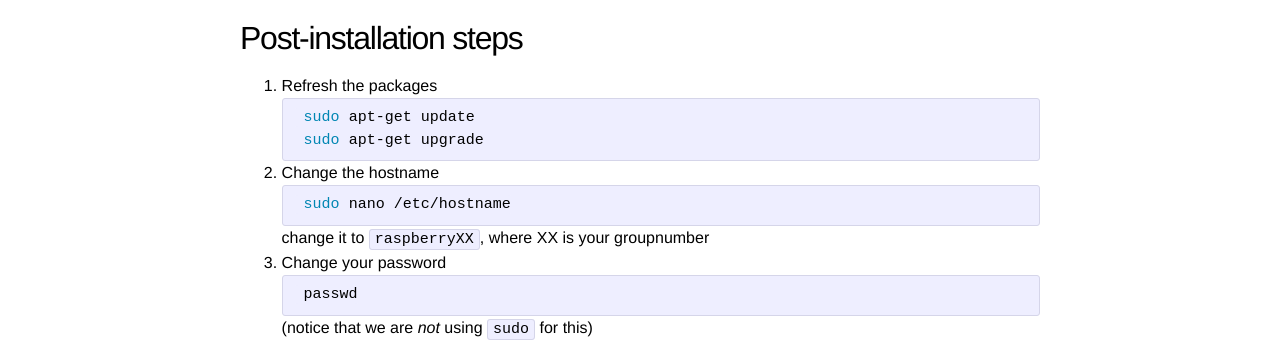
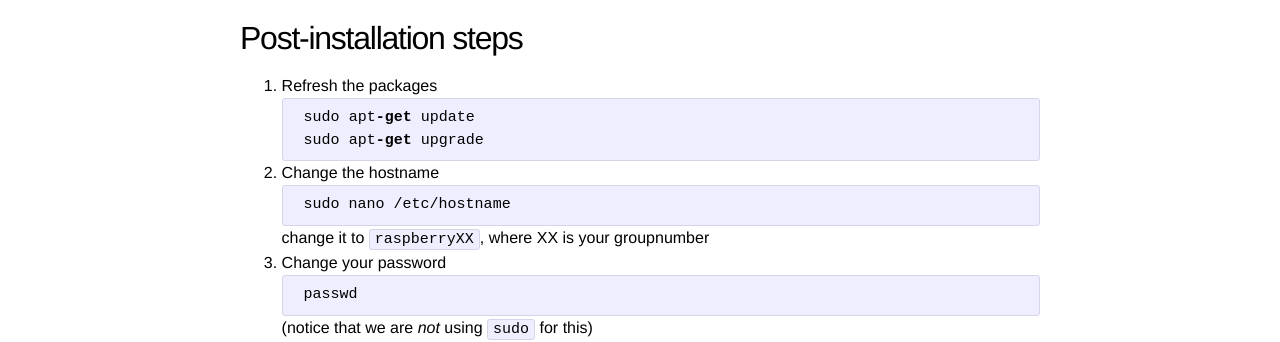
Before and after one commit to EAL-IT-Technology/RaspberryFun, a Jekyll site: the page built from raspberry/installing_raspberry.md, in a window 1280 px wide. Shown: the part 400-742 px from the top of the page. Built offline with Jekyll 4.4.1, drawn with Linux system fonts in a browser that asks for light colours.

Commit message:
Update installing_raspberry.md

````diff
--- a/raspberry/installing_raspberry.md
+++ b/raspberry/installing_raspberry.md
@@ -18,14 +18,14 @@ Post-installation steps
 
 1. Refresh the packages
 
-    ```bash
+    ```javascript
     sudo apt-get update
     sudo apt-get upgrade
     ```
 
 2. Change the hostname
 
-    ```bash
+    ```
     sudo nano /etc/hostname
     ```
 
````
